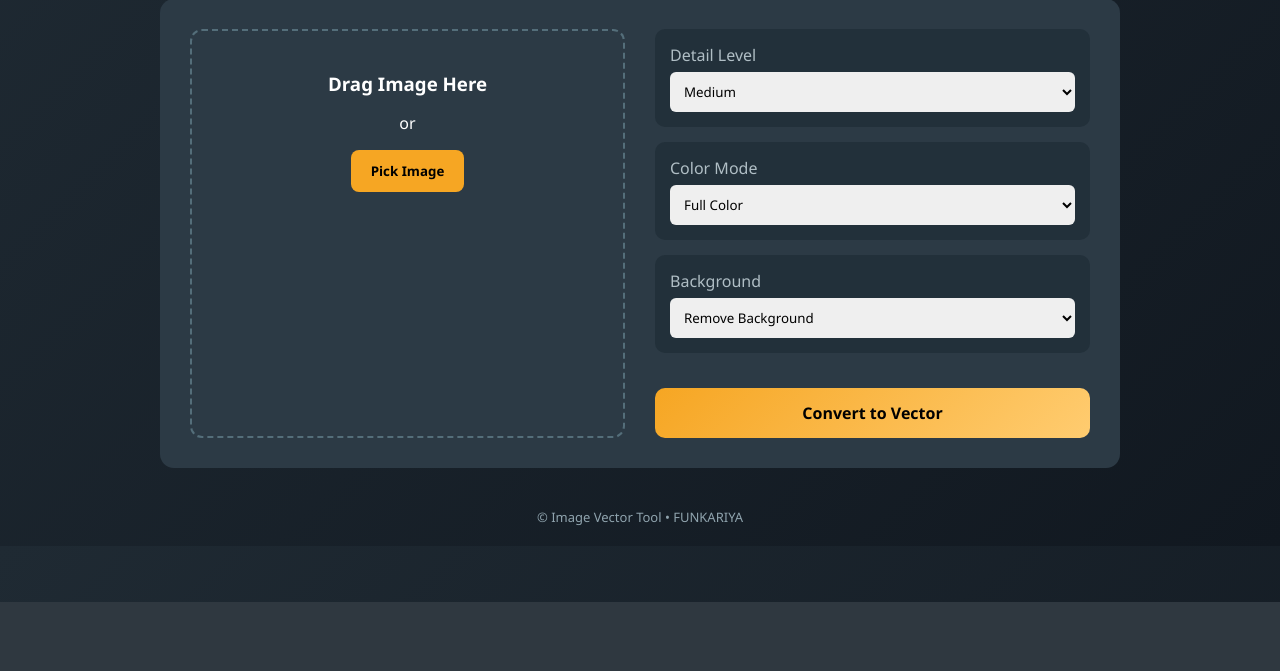
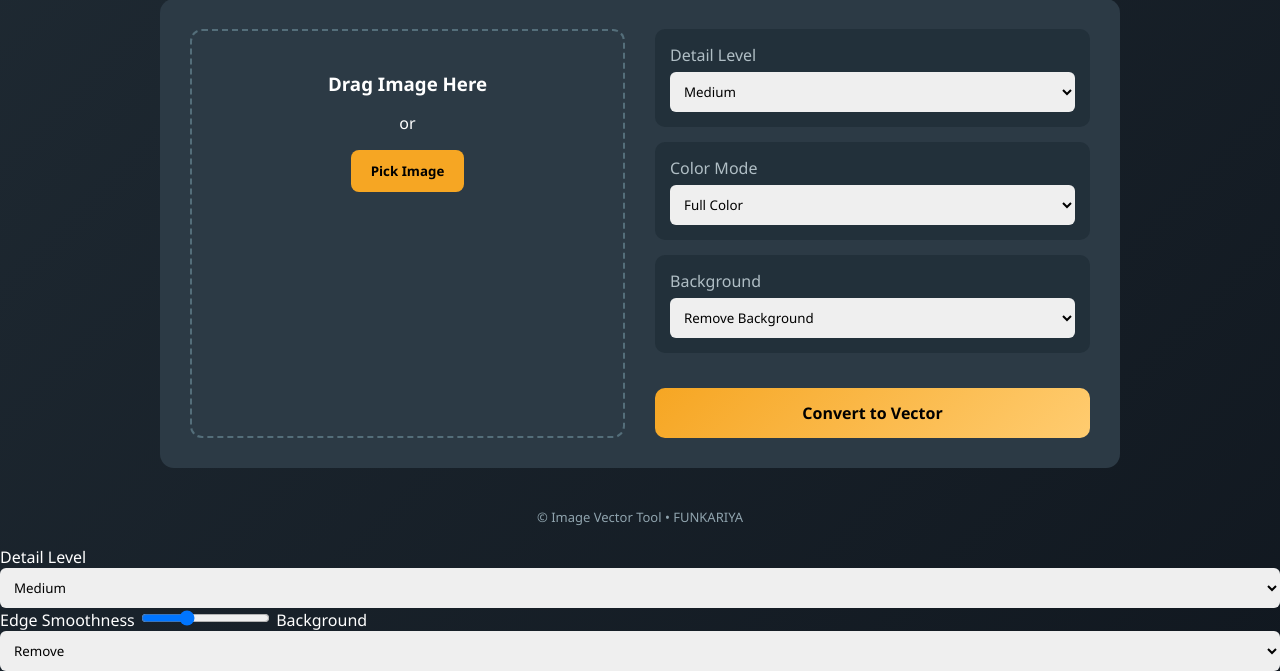
Before and after one commit to Funkariya/vector-tool, a Flask app: page / in a window 1280 px wide. Shown: the part 198-869 px from the top of the page. Before the commit the page ends 800 px from the top, so only its background shows below. Run offline with Flask 3, Linux system fonts and the light colour scheme.

Commit message:
Update index.html

```diff
--- a/templates/index.html
+++ b/templates/index.html
@@ -193,6 +193,23 @@ footer{
 <footer>
   © Image Vector Tool • FUNKARIYA
 </footer>
+
+  <label>Detail Level</label>
+<select name="colors">
+  <option value="3">Low</option>
+  <option value="6" selected>Medium</option>
+  <option value="12">High</option>
+</select>
+
+<label>Edge Smoothness</label>
+<input type="range" name="smooth" min="0.5" max="2.0" step="0.1" value="1.0">
+
+<label>Background</label>
+<select name="bg">
+  <option value="remove">Remove</option>
+  <option value="keep">Keep</option>
+</select>
+
 <script>
 const dropZone = document.getElementById("drop-zone");
 const fileInput = document.getElementById("file-input");
```
